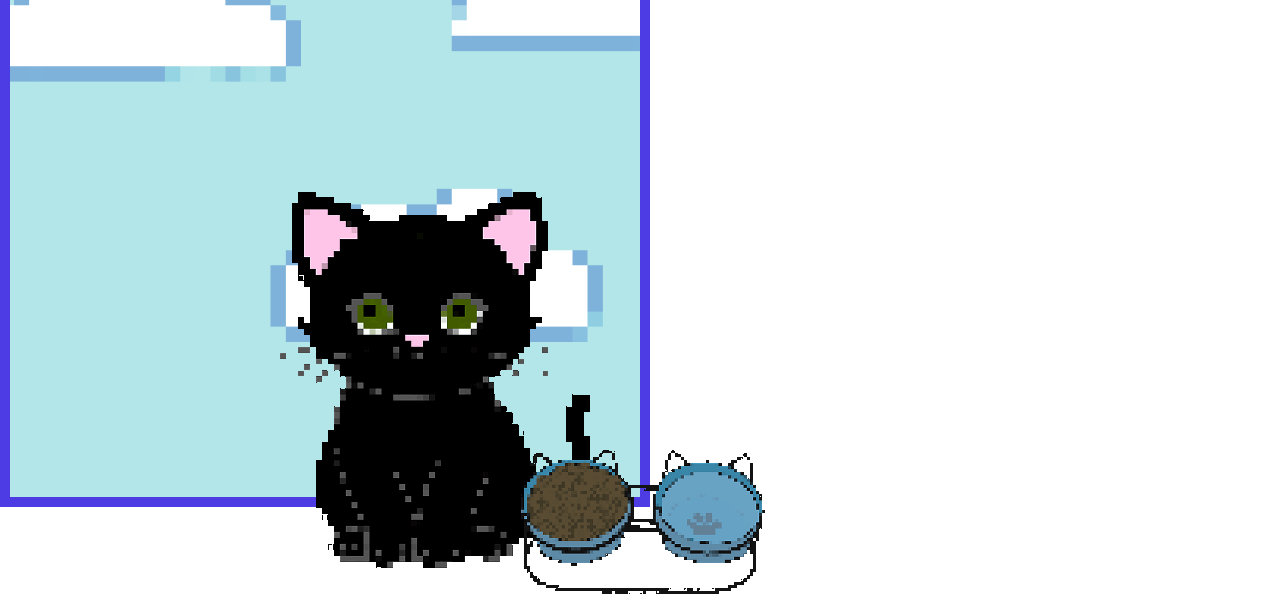
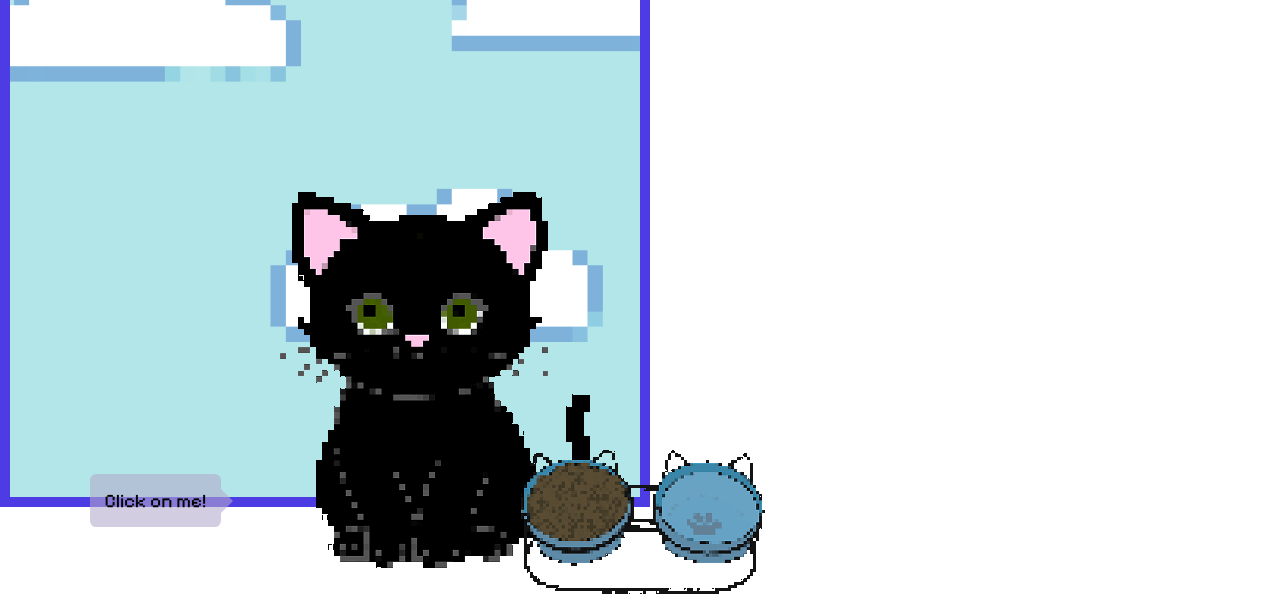
Before and after one commit to Syconar/CatLover-desktop-app, an Electron app: page html/meal.html in a window 1280 px wide. Shown: the part 193-800 px from the top of the page. Drawn offline with Linux system fonts and the light colour scheme; a web font is replaced by a local one.

Commit message:
Speach bubbles added

```diff
--- a/js/meal.js
+++ b/js/meal.js
@@ -29,6 +29,7 @@ window.onload = startTimer;
 // Piece of meal icon fixed to cursor on click at the bowls
 const mealPiece = document.getElementById("meal-piece");
 const bowls = document.getElementById("bowls");
+const bubble = document.getElementById("info-text");
 const catImg = document.querySelector(".cat.cateat img");
 
 // Hide the meal piece by default
@@ -38,6 +39,7 @@ bowls.addEventListener("click", () => {
     // Hide the cursor
     document.body.classList.add("meal-piece-active");
     bowls.classList.add("meal-piece-active"); // Hide the cursor
+    bubble.style.display = "none";
     catImg.src = "../img/catForms/gifs/catEat.gif"; // Change the image to the cat with open mouth
     mealPiece.style.display = "block"; // Show the meal piece
 });
--- a/styles.css
+++ b/styles.css
@@ -209,6 +209,14 @@ main{
     cursor: pointer;
 }
 
+#water-flow{
+    display: none;
+    position: absolute;
+    top: 25%;
+    right: 23%;
+    z-index: 100;
+}
+
 .catbath{
     position: absolute;
     left: 15%;
@@ -241,6 +249,38 @@ main{
     z-index: 2;
 }
 
+.info-text{
+    position: absolute;
+    left: 7%;
+    bottom: 10%;
+}
+
+.speech-bubble{
+    position: relative;
+    background: rgba(179, 170, 204, 0.58);
+    padding: 15px;
+	border-radius: 0.4em;
+}
+
+.speech-bubble h3{
+    font-size: 1.2rem;
+    font-weight: 300;
+}
+
+.speech-bubble:after {
+	content: '';
+	position: absolute;
+	right: 0;
+	top: 50%;
+	width: 0;
+	height: 0;
+	border: 12px solid transparent;
+	border-left-color: rgba(179, 170, 204, 0.58);
+	border-right: 0;
+	margin-top: -12px;
+	margin-right: -12px;
+}
+
 .cateat{
     position: absolute;
     left: 15%;
```
